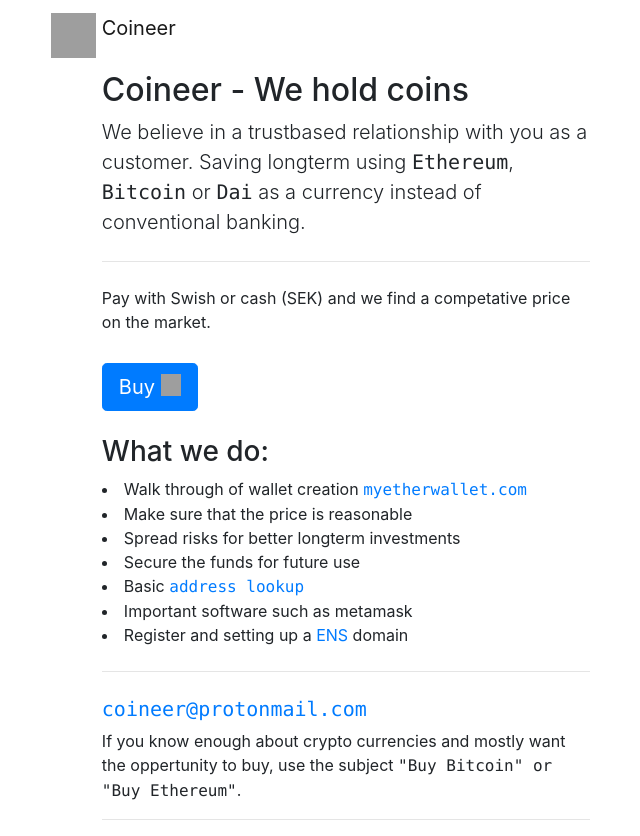
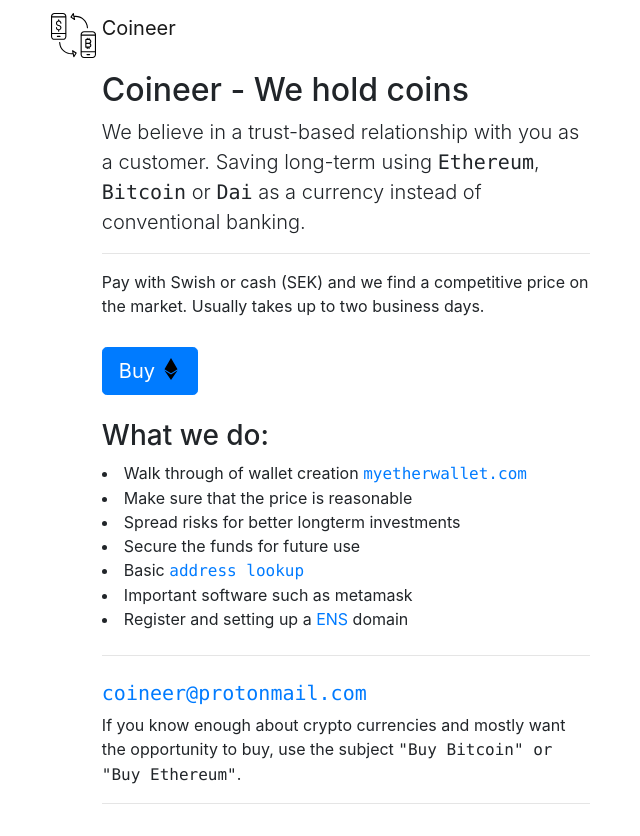
Before and after one commit to themangokid/cc_testing, a Flask app: page / in a window 1280 px wide. Shown: the part 104-940 px from the top of the page, without its empty margins (294-934 px from the left). After the commit the page ends 908 px from the top, so only its background shows below. Run offline with Flask 2, Linux system fonts and the light colour scheme; some libraries are stand-ins or nearby versions; grey boxes are pictures that could not be loaded.

Commit message:
Added animations and .svgs and linked them with the specific flask way.

```diff
--- a/app.py
+++ b/app.py
@@ -1,7 +1,7 @@
 # https://hackersandslackers.com/flask-sqlalchemy-database-models/
 # https://realpython.com/primer-on-jinja-templating/
+
 from flask import Flask, render_template, send_file, escape, url_for
-from jinja2 import Template
 
 
 app = Flask(__name__)
--- a/templates/index.html
+++ b/templates/index.html
@@ -2,7 +2,7 @@
 <!--- INDEX --->
 <!DOCTYPE html>
 <html>
-
+<!-- Kom ihåg att ändra all css och liknande till LOKAL css. Dvs inga url:er eller CDNs. -->
 <head>
     <!-- favicon -->
     <meta name="description" content="Buy ethereum and store them safetly">
@@ -20,6 +20,13 @@
     </style>
 </head>
 
+<!-- Animation -->
+<head>
+  <link rel="stylesheet" href="https://cdnjs.cloudflare.com/ajax/libs/animate.css/3.7.2/animate.min.css">
+</head>
+
+
+<!-- Form -->
 <div class="form-check">
   <input class="form-check-input" type="checkbox" value="" id="defaultCheck1">
   <label class="form-check-label" for="defaultCheck1">
@@ -33,14 +40,13 @@
   </label>
 </div>
 
-
+<!-- Navbar -->
 <body class="col-lg-10 container-fluid bg h-100" style="margin-top:20; margin: 0 auto;">
     <nav class="navbar navbar-expand-lg navbar-light bg-light">
   <a class="navbar-brand" href="#">Navbar</a>
   <button class="navbar-toggler" type="button" data-toggle="collapse" data-target="#navbarSupportedContent" aria-controls="navbarSupportedContent" aria-expanded="false" aria-label="Toggle navigation">
     <span class="navbar-toggler-icon"></span>
   </button>
-
   <div class="collapse navbar-collapse" id="navbarSupportedContent">
     <ul class="navbar-nav mr-auto">
       <li class="nav-item active">
@@ -71,26 +77,32 @@
   </div>
 </nav>
 
-
+<!-- Original website starts here -->
     <div style="margin:0 20%;">
         <nav class="navbar navbar-light bg_block_color" style="margin: 0 auto;">
             <a class="navbar-brand" href="#bottom">
-                <img src="exchange.svg" width="45" height="45" class="d-inline-block align-top" alt=""> Coineer
+                <img src="{{url_for('static', filename='exchange.svg')}}" width="45" height="45" class="d-inline-block align-top" alt=""> Coineer
             </a>
         </nav>
         <div class="col-lg-10" style="margin: 0 auto;" small-d-margin medium-d-margin large-d-margin>
             <div class="h-100" style="margin-right: 0  20% ">
-                <h2 class="display-5">Coineer - We hold coins</h2>
-                <p class="lead">We believe in a trustbased relationship with you as a customer. Saving longterm using <samp>Ethereum</samp>, <samp>Bitcoin</samp> or <samp>Dai</samp> as a currency instead of conventional banking.</p>
-                <hr class="my-4">
-                <p> Pay with Swish or cash (SEK) and we find a competative price on the market.</p>
+                <h2  class="display-5">Coineer - We hold coins</h2>
+                <div class="animated fadeIn fast">
+                <p class="lead" >We believe in a trust-based relationship with you as a customer. Saving long-term using <samp>Ethereum</samp>, <samp>Bitcoin</samp> or <samp>Dai</samp> as a currency instead of conventional banking.</p>
+                </div>
+
+                <hr class="animated fadeIn delay-2s" class="my-4">
+                <div class="animated fadeIn fast">
+                    <p> Pay with Swish or cash (SEK) and we find a competitive price on the market. Usually takes up to two business days. </p>
+                </div>
                 <div style="margin-top:5%;">
                     <p class="lead">
                         <a href="/app" class="btn btn-primary btn-lg mt-1">
-                     Buy <img src="eth.svg" width="20" height="22" style=" margin-top:-6px;">
+                     Buy <img src="{{url_for('static', filename='eth.svg')}}" width="20" height="22" style=" margin-top:-6px;">
+
                      </a>
                     </p>
-                    <div style="margin: 5% 5% 5% 0;">
+                    <div class="animated fadeIn delay-1s" style="margin: 5% 5% 5% 0;">
                         <h3> What we do: </h3>
                         <li> Walk through of wallet creation <samp><a href="https://www.myetherwallet.com/getting-started">myetherwallet.com</a></samp>
                             <li> Make sure that the price is reasonable </li>
@@ -102,10 +114,10 @@
                              </div>
                          </div>
                          <hr>
-                         <div style="margin-top:5%;">
+                         <div class="animated fadeIn delay-1s" style="margin-top:5%;">
                              <h5>
                            <samp class=""><a href="mailto:coineer@protonmail.com?subject=Buy Bitcoin "> coineer@protonmail.com </a></samp>
-                         </h5> If you know enough about crypto currencies and mostly want the oppertunity to buy, use the subject <samp> "Buy Bitcoin" or "Buy Ethereum"</samp>.
+                         </h5> If you know enough about crypto currencies and mostly want the opportunity to buy, use the subject <samp> "Buy Bitcoin" or "Buy Ethereum"</samp>.
                              <hr>
                          </div>
                      </div>
```
Also changed, not shown: static/eth.svg (added), static/exchange.svg (added).
